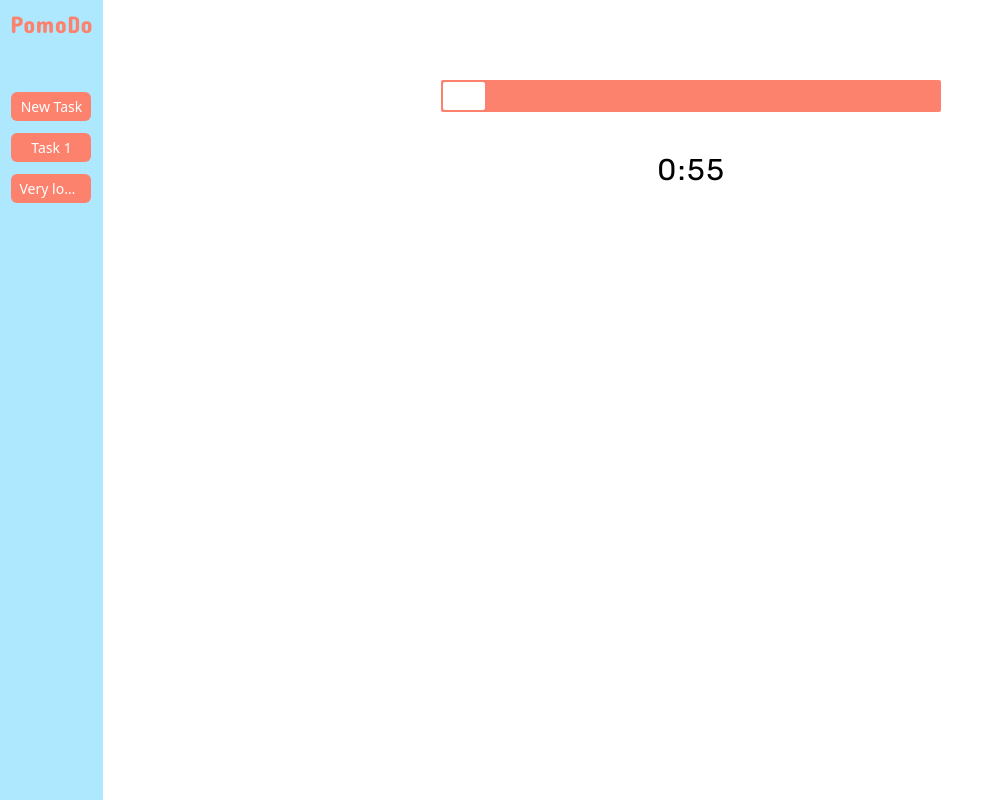
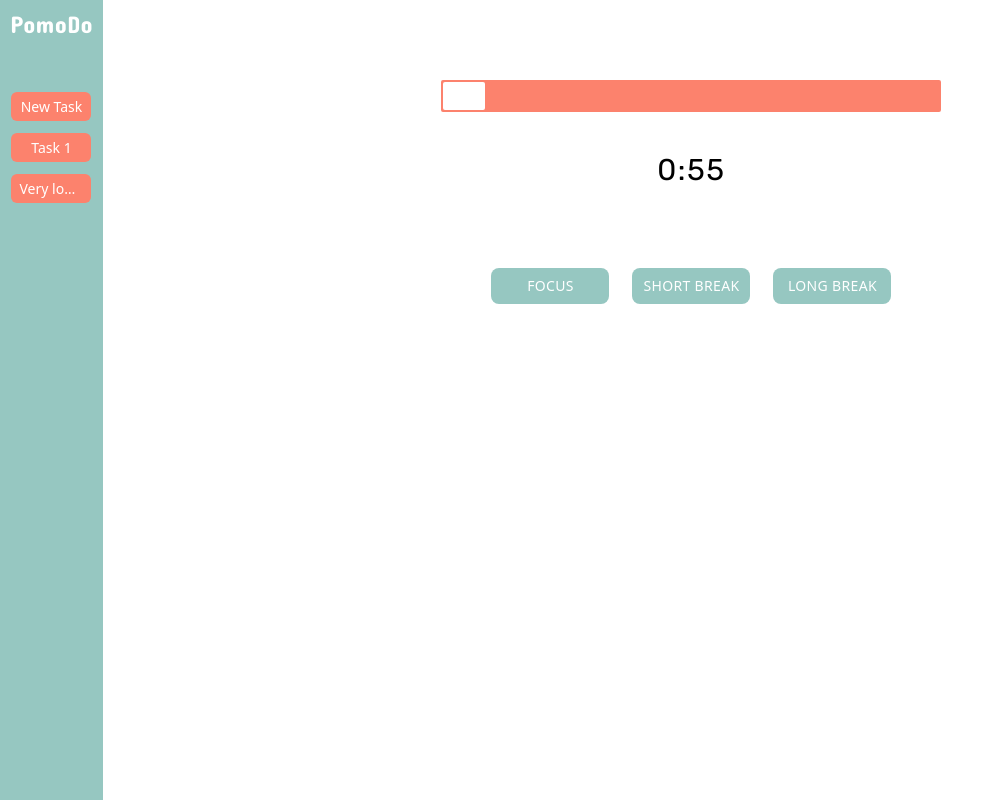
Before and after one commit to mphist/PomoDo, a React (Create React App) app: page / in a window 1280 px wide. Shown: the whole page, without its empty margins (0-993 px from the left). Built offline with nearby package versions, Linux system fonts and the light colour scheme.

Commit message:
changed primary color

```diff
--- /dev/null
+++ b/src/components/Controller/Controller.tsx
@@ -0,0 +1,15 @@
+import ControllerButton from '../ControllerButton/ControllerButton'
+
+export type ControllerProps = {}
+
+function Controller({}: ControllerProps) {
+  return (
+    <div className='mt-20 w-[400px] flex justify-between'>
+      <ControllerButton name='Focus' />
+      <ControllerButton name='Short Break' />
+      <ControllerButton name='Long Break' />
+    </div>
+  )
+}
+
+export default Controller
--- /dev/null
+++ b/src/components/ControllerButton/ControllerButton.tsx
@@ -0,0 +1,13 @@
+export type ControllerButtonProps = {
+  name: string
+}
+
+function ControllerButton({ name }: ControllerButtonProps) {
+  return (
+    <button className='p-2 bg-primary w-[118px] rounded-lg text-white text-sm  uppercase cursor-pointer tracking-wide hover:font-bold'>
+      {name}
+    </button>
+  )
+}
+
+export default ControllerButton
--- a/src/components/Logo/Logo.tsx
+++ b/src/components/Logo/Logo.tsx
@@ -2,7 +2,7 @@ export type LogoProps = {}
 
 function Logo({}: LogoProps) {
   return (
-    <div className='text-2xl font-logo text-tomato mt-2 tracking-wide cursor-pointer'>
+    <div className='text-2xl font-logo text-white mt-2 tracking-wide cursor-pointer'>
       PomoDo
     </div>
   )
--- a/src/components/Pomodoro/Pomodoro.tsx
+++ b/src/components/Pomodoro/Pomodoro.tsx
@@ -1,6 +1,7 @@
 import { useEffect, useState } from 'react'
 import LinearBar from '../LinearBar/LinearBar'
-import Timer from '../Timer/Timer'
+import Display from '../Display/Display'
+import Controller from '../Controller/Controller'
 
 export type PomodoroProps = {}
 
@@ -30,7 +31,8 @@ function Pomodoro({}: PomodoroProps) {
         minutes={minutes}
         viewPortX={viewPortX}
       />
-      <Timer timeRemaining={timeRemaining} />
+      <Display timeRemaining={timeRemaining} />
+      <Controller />
     </div>
   )
 }
--- a/src/index.css
+++ b/src/index.css
@@ -15,7 +15,8 @@
 }
 
 .light {
-  --color-bg-primary: #ade8ff;
+  /* --color-bg-primary: #ade8ff; */
+  --color-bg-primary: #96c7c1;
   --color-bg-secondary: #edf2f7;
   --color-text-primary: #2d3748;
   --color-text-secondary: #4a5568;
```
Also changed, not shown: src/components/Display/Display.tsx (renamed from src/components/Timer/Timer.tsx).
